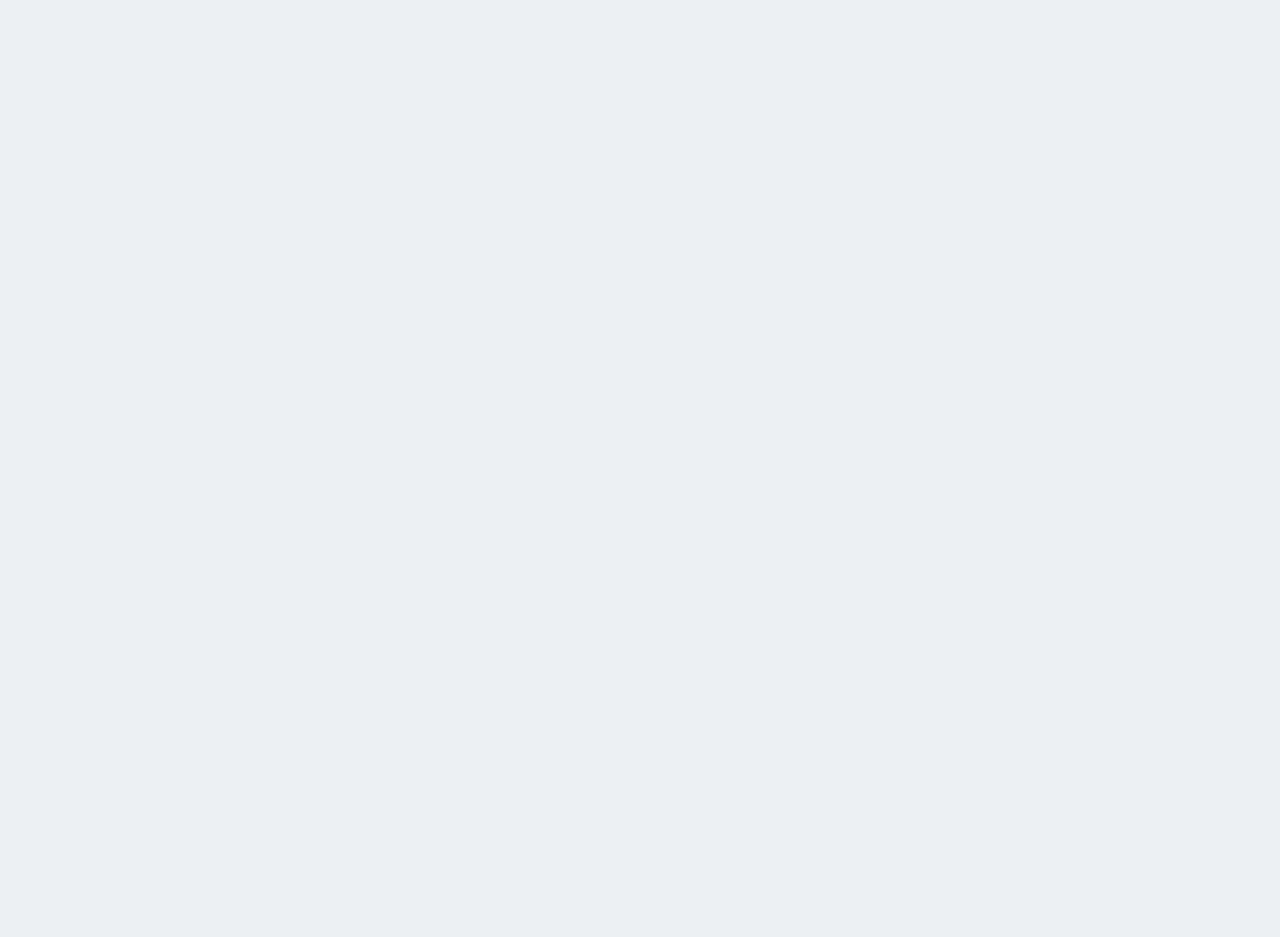
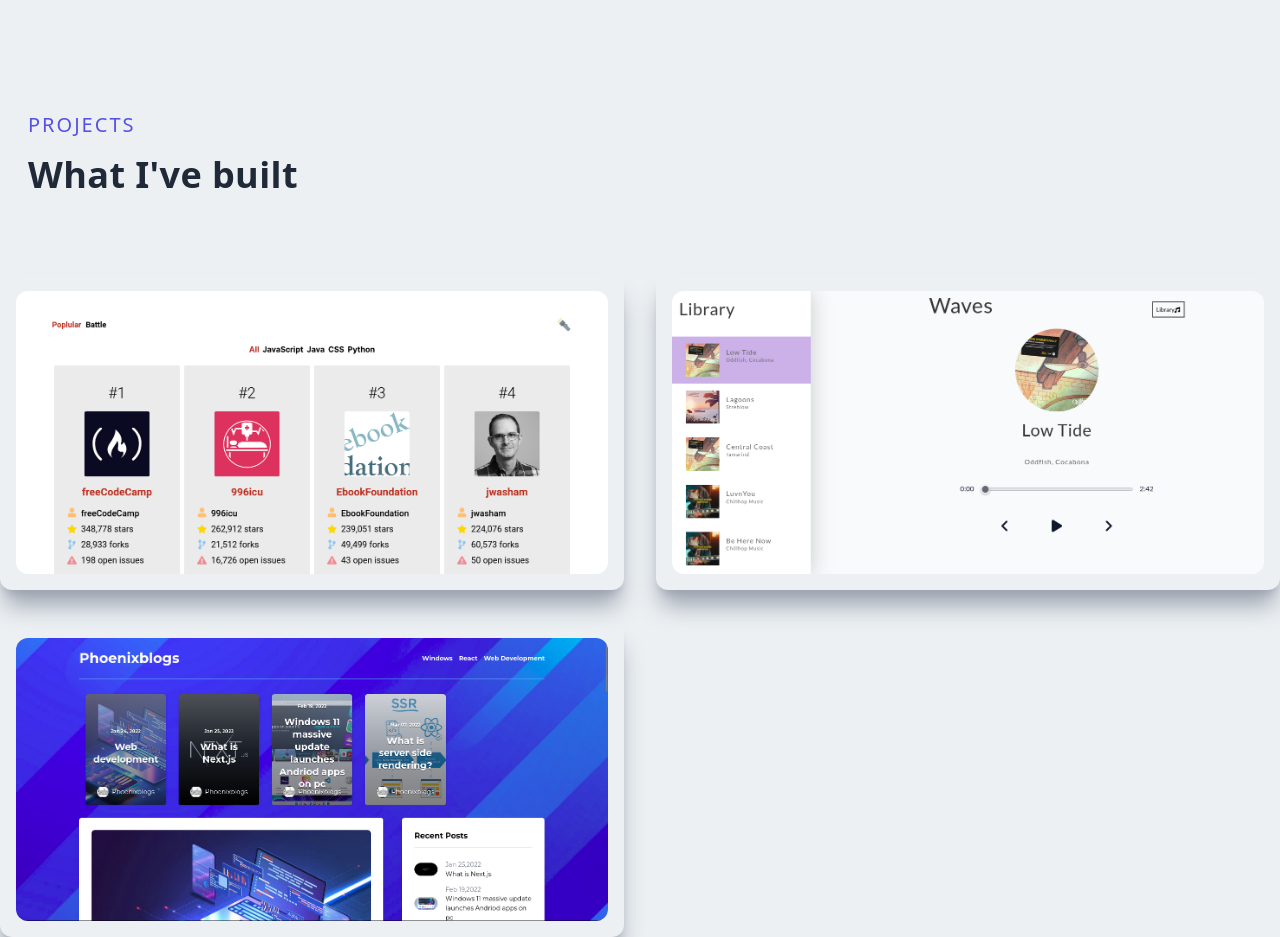
Before and after one commit to Raviikumar001/portfoiio, a Next.js app: page / in a window 1280 px wide. Shown: the part 2080-3017 px from the top of the page. Before the commit the page ends 2127 px from the top, so only its background shows below. Built offline with nearby package versions, Linux system fonts and the light colour scheme.

Commit message:
added projects

```diff
--- /dev/null
+++ b/components/ProjectItems.jsx
@@ -0,0 +1,20 @@
+import React from 'react'
+import Link from 'next/link'
+import Image from 'next/image'
+
+const ProjectItems = ({title, image, projectUrl}) => {
+  return (
+    <div className='relative flex items-center justify-center h-auto w-full shadow-xl shadow-gray-400 rounded-xl p-4 group hover:bg-gradient-to-r from-[#5651e5] to-[#709dff]'>
+    <Image className='rounded-xl group-hover:opacity-10' src={image}  alt='/'/>
+
+    <div className='hidden group-hover:block absolute top-[50%] left-[50%] translate-x-[-50%] translate-y-[-50%]'>
+       <h3 className='text-2xl text-white tracking-wider text-center'>{title}</h3>
+       <p className='pb-2 pt-2 text-white text-center'>React Js</p>
+       <Link href={projectUrl}>
+       <p className='text-center py-2 rounded-lg bg-white text-gray-700 font-bold text-lg cursor-pointer'>More Info</p></Link>
+    </div>
+</div>
+  )
+}
+
+export default ProjectItems
--- /dev/null
+++ b/components/Projects.jsx
@@ -0,0 +1,34 @@
+import Image from 'next/image'
+import Link from 'next/link'
+import React from 'react'
+import Project1 from '../public/assets/projects/Project1.png'
+import Project2 from '../public/assets/projects/project2.png'
+import Project3 from '../public/assets/projects/project3.png'
+import ProjectItems from './ProjectItems'
+
+const Projects = () => {
+  return (
+    <div className='w-full'>
+        <div className='max-w-[1240px] mx-auto px-2 py-16'>
+            <p className='text-xl  tracking-widest uppercase text-[#5651e5]'>Projects</p>
+            <h2 className='py-4'>What I've built</h2>
+
+        </div>
+        <div className='grid md:grid-cols-2 gap-8'>
+
+
+           <ProjectItems title='Github Battle' image={Project1} projectUrl='/GitbhubBattle' />
+
+           <ProjectItems title='Waves Music' image={Project2} projectUrl='/GitbhubBattle' />
+
+           <ProjectItems title='Blog' image={Project3} projectUrl='/GitbhubBattle' />
+
+
+
+        </div>
+
+    </div>
+  )
+}
+
+export default Projects
--- a/pages/index.js
+++ b/pages/index.js
@@ -3,6 +3,7 @@
 import About from '../components/About'
 import Main from '../components/Main'
 import Navbar from '../components/Navbar'
+import Projects from '../components/Projects'
 import Skills from '../components/skills'
 
 
@@ -18,6 +19,7 @@
      <Main />
      <About />
      <Skills />
+     <Projects/>
 
     </div>
   )
```
